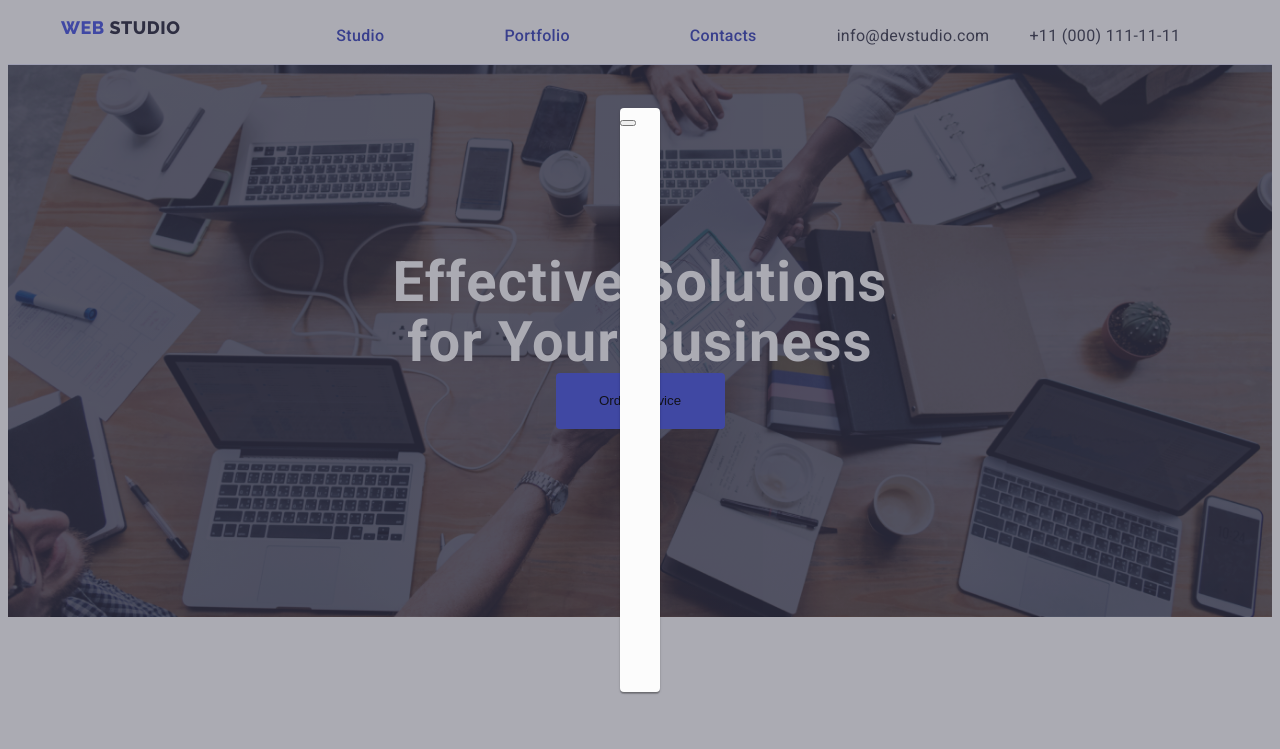
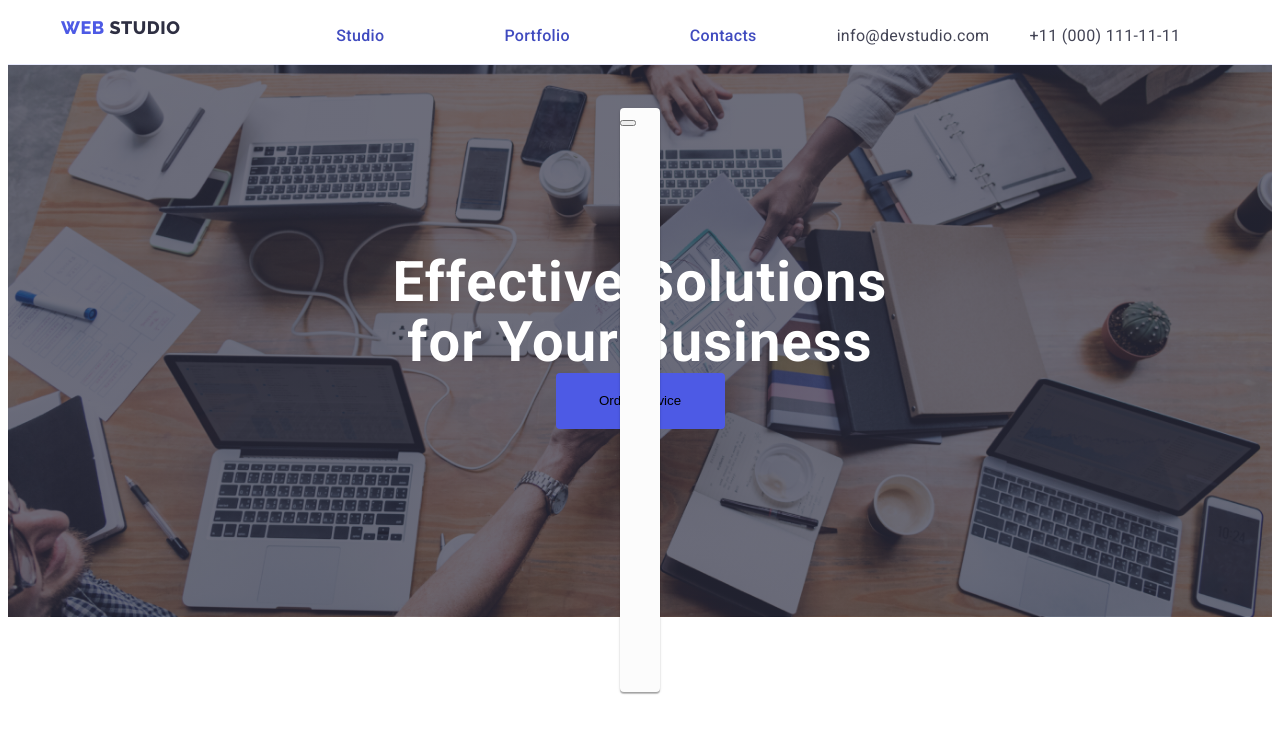
Before and after one commit to enquire07/fson4-goit-markup-hw-5, a plain HTML site: page index.html in a window 1280 px wide. Shown: the top 749 px of the page. Drawn offline with Linux system fonts and the light colour scheme.

Commit message:
Update index.html

```diff
--- a/index.html
+++ b/index.html
@@ -286,7 +286,7 @@
                 </div>
              </div>
     </footer>
-      <div class="modal-container" class="is-hidden">
+      <div class="modal-content"is-hidden>
         <modal-window class="pop-up">
             <button clas="open" type="button"></button>
         </modal-window>
```
